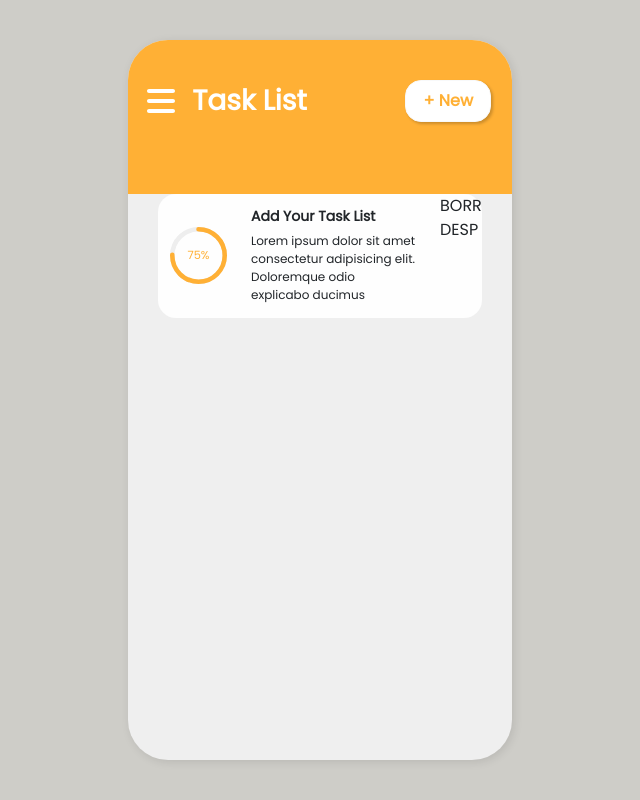
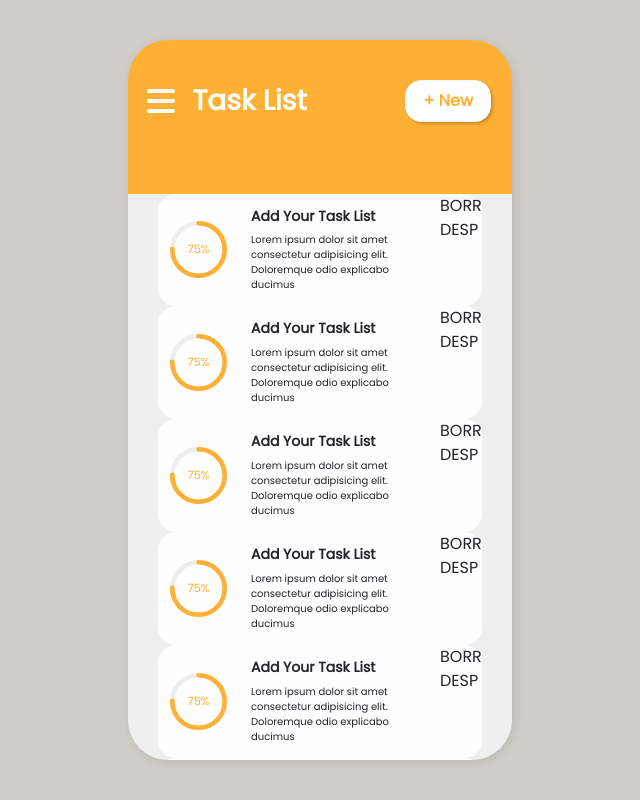
Before and after one commit to isgb/todolistfronted, a React (Vite) app: page / in a window 1280 px wide. Shown: the whole page, without its empty margins (320-960 px from the left). Built offline with nearby package versions, Linux system fonts and the light colour scheme.

Commit message:
creacion de cards task

```diff
--- /dev/null
+++ b/src/components/CardsList/CardTasks/ButtonsCardTask.jsx
@@ -0,0 +1,10 @@
+import React from 'react'
+
+export const ButtonsCardTask = () => {
+  return (
+    <div className="col-2 container-buttons-card-tasks">
+        <div>BORR</div>
+        <div>DESP</div>
+      </div>
+  )
+}
--- /dev/null
+++ b/src/components/CardsList/CardTasks/CardInformation.jsx
@@ -0,0 +1,13 @@
+import React from 'react'
+
+export const CardInformation = () => {
+  return (
+    <div className="col-7 card-information">
+    <h4>Add Your Task List</h4>
+    <p>
+      Lorem ipsum dolor sit amet consectetur adipisicing elit. Doloremque
+      odio explicabo ducimus
+    </p>
+  </div>
+  )
+}
--- a/src/components/CardsList/CardTasks/CardTasks.jsx
+++ b/src/components/CardsList/CardTasks/CardTasks.jsx
@@ -1,36 +1,19 @@
 import React from "react";
-import { CircularProgressbar, buildStyles } from "react-circular-progressbar";
+import { CircularProgressBar } from "./CircularProgressbar";
+import { CardInformation } from "./CardInformation";
+import { ButtonsCardTask } from "./ButtonsCardTask";
 
 export const CardTasks = () => {
   return (
     <div className="row justify-content-between card-tasks">
+      {/* CircularProgressBar Component */}
+      <CircularProgressBar />
 
-      <div className="col-3 porcentaje d-flex justify-content-center align-content-center">
-        <div className="content-circularprogressbar d-flex align-items-center justify-content-center">
-          <CircularProgressbar
-            value={75}
-            text={`${75}%`}
-            styles={buildStyles({
-              textColor: "#FFB035",
-              pathColor: "#FFB035",
-              trailColor: "#eee",
-            })}
-          />
-        </div>
-      </div>
+      {/* Card de informacion  */}
+      <CardInformation />
 
-      <div className="col-7 card-information">
-        <h4>Add Your Task List</h4>
-        <p>
-          Lorem ipsum dolor sit amet consectetur adipisicing elit. Doloremque
-          odio explicabo ducimus
-        </p>
-      </div>
-
-      <div className="col-2 container-buttons-card-tasks">
-        <div>BORR</div>
-        <div>DESP</div>
-      </div>
+      {/* Botones de la card */}
+      <ButtonsCardTask/>
 
     </div>
   );
--- /dev/null
+++ b/src/components/CardsList/CardTasks/CircularProgressBar.jsx
@@ -0,0 +1,20 @@
+import React from 'react'
+import { CircularProgressbar, buildStyles } from "react-circular-progressbar";
+
+export const CircularProgressBar = () => {
+  return (
+    <div className="col-3 porcentaje d-flex justify-content-center align-content-center">
+        <div className="content-circularprogressbar d-flex align-items-center justify-content-center">
+          <CircularProgressbar
+            value={75}
+            text={`${75}%`}
+            styles={buildStyles({
+              textColor: "#FFB035",
+              pathColor: "#FFB035",
+              trailColor: "#eee",
+            })}
+          />
+        </div>
+      </div>
+  )
+}
--- a/src/components/CardsList/CardsList.jsx
+++ b/src/components/CardsList/CardsList.jsx
@@ -5,8 +5,14 @@ import { CardTasks } from "./CardTasks/CardTasks";
 
 export const CardsList = () => {
   return (
-    <section className="container container-cardslist d-flex justify-content-center align-content-center">
+    <section className="container container-cardslist justify-content-center align-content-center">
       {/* Card que muestra las tasks */}
+      <CardTasks />
+      <CardTasks />
+      <CardTasks />
+      <CardTasks />
+      <CardTasks />
+      <CardTasks />
       <CardTasks />
     </section>
   );
--- a/src/styles/cardtasks.css
+++ b/src/styles/cardtasks.css
@@ -1,17 +1,25 @@
-.card-tasks{
+.container-cardslist {
+    display: flex;
+    flex-direction: column;
+    justify-content: center;
+    align-items: center;
+
+}
+
+.card-tasks {
     background-color: #FEFEFE;
     border-radius: 18px;
     width: 90%;
 }
 
-.card-information > h4 {
+.card-information>h4 {
     font-size: 14px;
     margin-top: 14px;
     font-weight: 900;
 }
 
-.card-information > p {
-    font-size: 12px;
+.card-information>p {
+    font-size: 10px;
     margin: 0;
     margin-bottom: 14px;
 }
```
